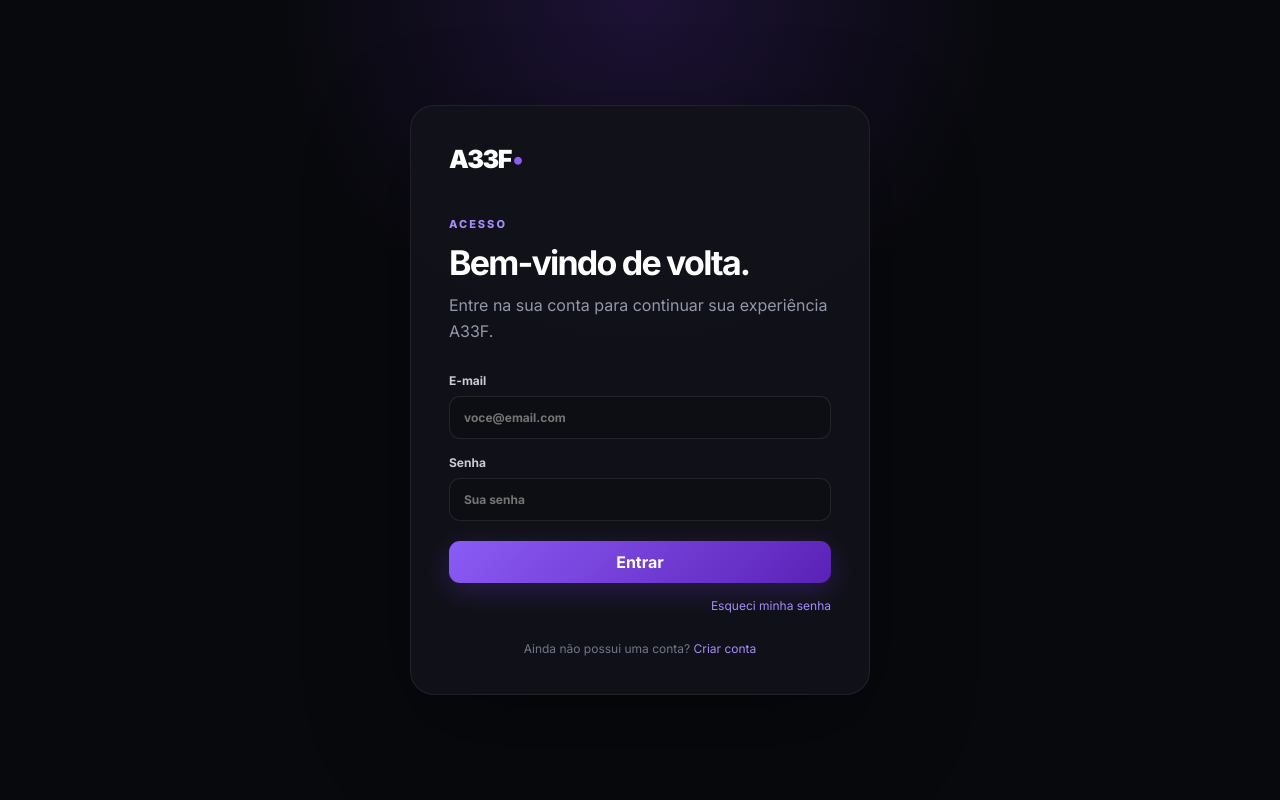
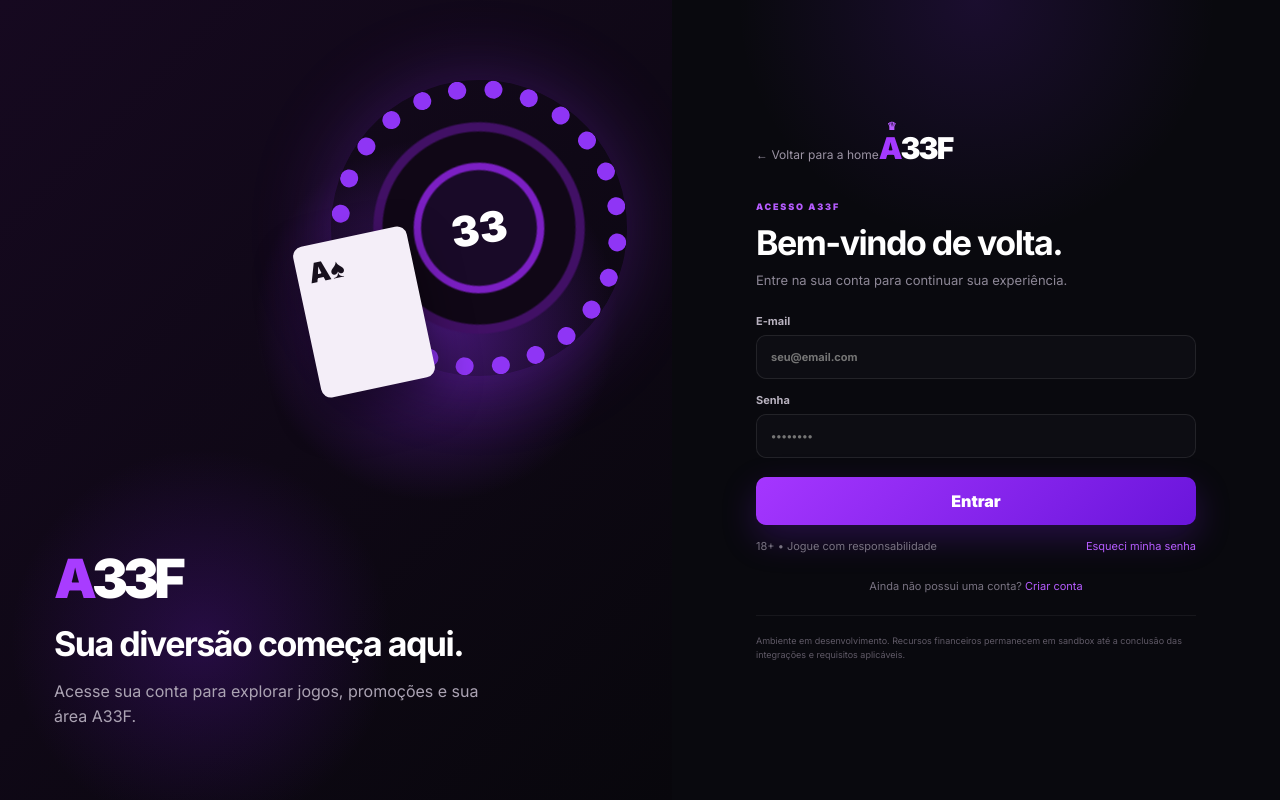
Before and after one commit to juniorbm244-alt/A33F, a Next.js app: page /login in a window 1280 px wide. Built offline with nearby package versions, Linux system fonts and the light colour scheme.

Commit message:
feat: redesign login for A33F casino

```diff
--- a/app/login/page.tsx
+++ b/app/login/page.tsx
@@ -1,20 +1,32 @@
 export default function LoginPage() {
   return (
-    <main className="auth-page">
-      <section className="auth-card">
-        <a className="auth-logo" href="/">A33F<span>•</span></a>
-        <div className="auth-copy">
-          <span className="eyebrow">ACESSO</span>
-          <h1>Bem-vindo de volta.</h1>
-          <p>Entre na sua conta para continuar sua experiência A33F.</p>
+    <main className="casino-auth-page">
+      <section className="casino-auth-visual">
+        <div className="auth-visual-copy">
+          <div className="auth-brand"><span>A</span>33F</div>
+          <h2>Sua diversão começa aqui.</h2>
+          <p>Acesse sua conta para explorar jogos, promoções e sua área A33F.</p>
         </div>
-        <form className="auth-form">
-          <label>E-mail<input type="email" placeholder="voce@email.com" /></label>
-          <label>Senha<input type="password" placeholder="Sua senha" /></label>
-          <button className="primary auth-submit" type="submit">Entrar</button>
-        </form>
-        <div className="auth-row"><a href="#">Esqueci minha senha</a></div>
-        <p className="auth-footer">Ainda não possui uma conta? <a href="/registro">Criar conta</a></p>
+      </section>
+
+      <section className="casino-auth-panel">
+        <div className="casino-auth-card">
+          <a className="casino-auth-back" href="/">← Voltar para a home</a>
+          <a className="casino-auth-logo" href="/"><span>A</span>33F<b>♛</b></a>
+          <div className="casino-auth-copy">
+            <small>ACESSO A33F</small>
+            <h1>Bem-vindo de volta.</h1>
+            <p>Entre na sua conta para continuar sua experiência.</p>
+          </div>
+          <form className="casino-auth-form">
+            <label>E-mail<input type="email" placeholder="seu@email.com" /></label>
+            <label>Senha<input type="password" placeholder="••••••••" /></label>
+            <button className="casino-auth-submit" type="submit">Entrar</button>
+          </form>
+          <div className="casino-auth-row"><span>18+ • Jogue com responsabilidade</span><a href="#">Esqueci minha senha</a></div>
+          <p className="casino-auth-footer">Ainda não possui uma conta? <a href="/registro">Criar conta</a></p>
+          <p className="casino-auth-legal">Ambiente em desenvolvimento. Recursos financeiros permanecem em sandbox até a conclusão das integrações e requisitos aplicáveis.</p>
+        </div>
       </section>
     </main>
   );
```
